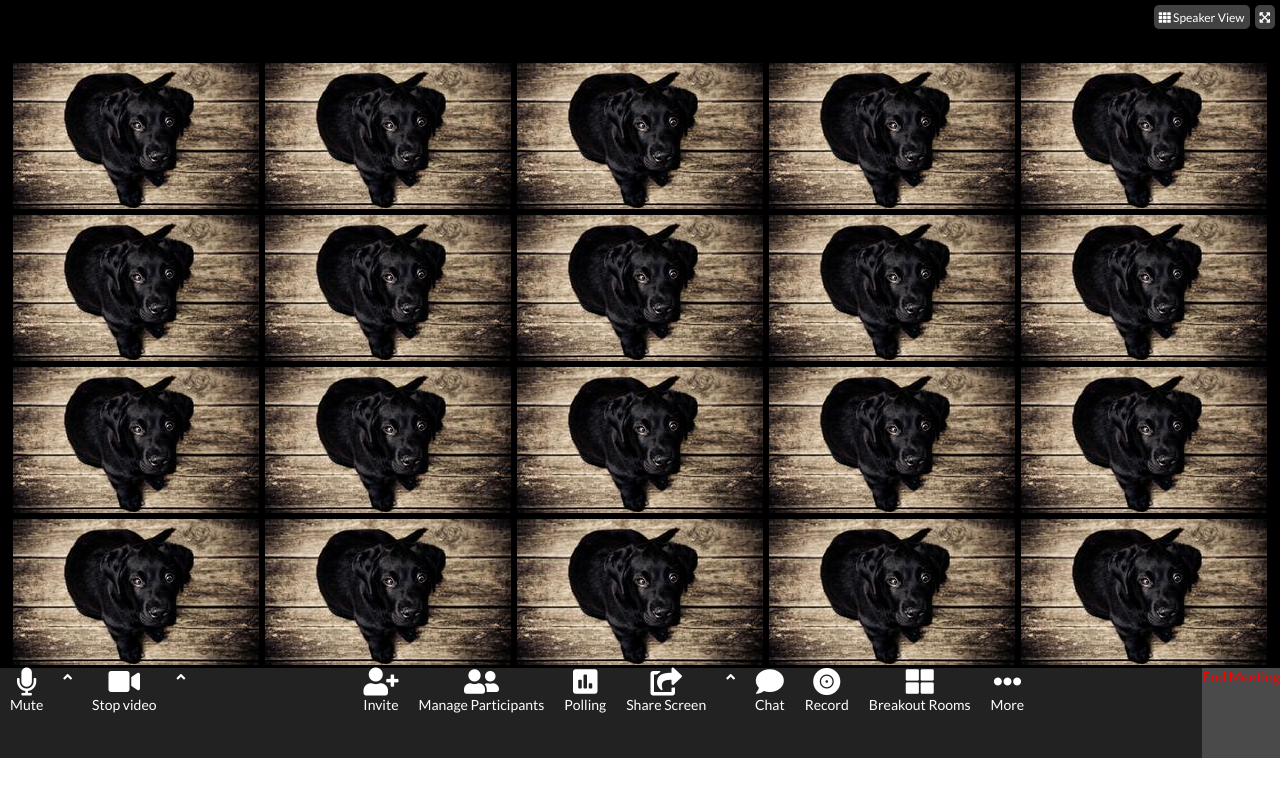
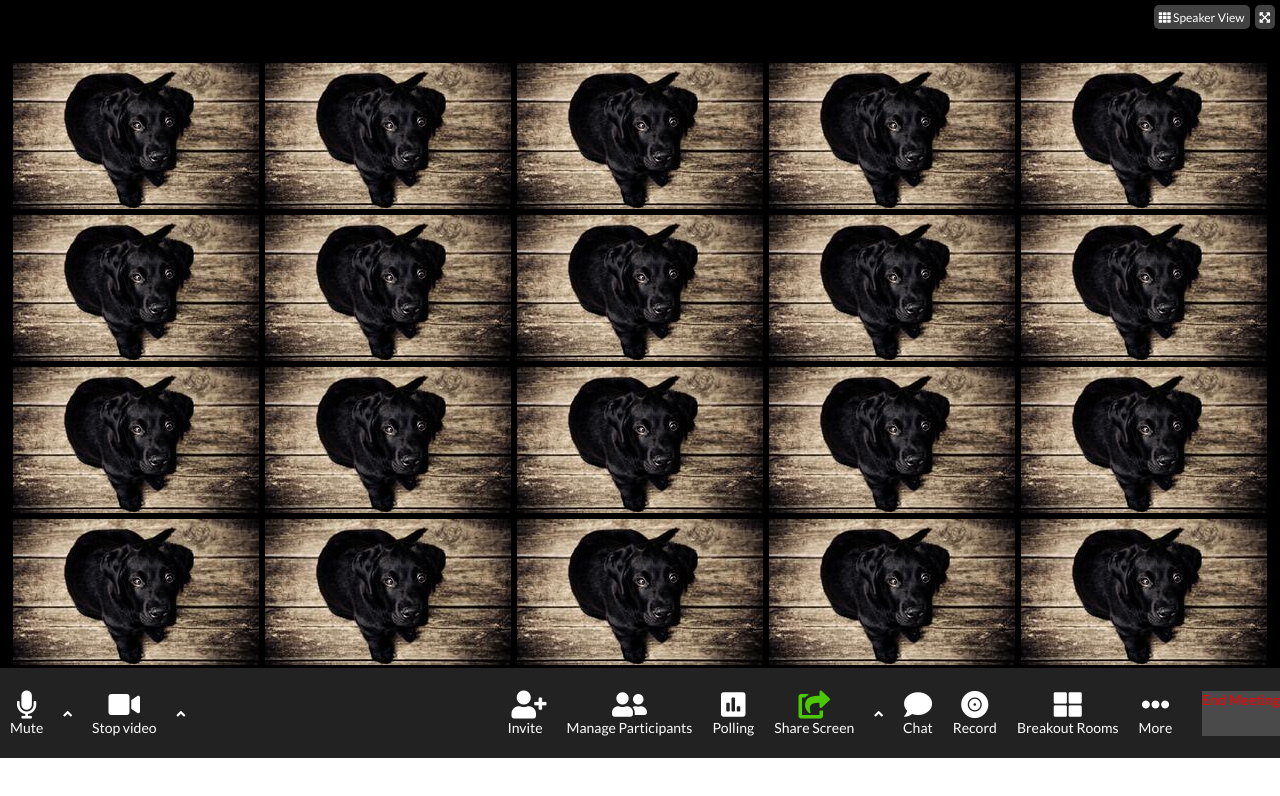
Before and after one commit to Kriska939/html-css-zoom, a plain HTML site: page index.html in a window 1280 px wide. Drawn offline with Linux system fonts and the light colour scheme.

Commit message:
added layout details

```diff
--- a/css/style.css
+++ b/css/style.css
@@ -18,6 +18,10 @@ body {
     color: red;
 }
 
+.green {
+    color: #4bc800;
+}
+
 .grey-bg {
     background-color: #4a4a4a;
 }
@@ -29,8 +33,6 @@ header {
     background-color: black;
     display: flex;
     justify-content: flex-end;
-    width: 100%;
-    position: fixed;
 }
 
 .nav-options {
@@ -41,14 +43,12 @@ header {
     height: 40%;
     border-radius: 5px;
     margin-top: 5px;
-
 }
 
 /* MAIN */
 
 main {
     background-color: black;
-    padding-top: 60px;
 }
 
 #container-users {
@@ -71,6 +71,8 @@ footer {
     display: flex;
     justify-content:space-between;
     text-align: center;
+    flex-wrap: wrap;
+    align-items: center;
 }
 
 .footer-elements {
@@ -83,11 +85,19 @@ footer .fas {
     font-size: 28px;
 }
 
+.options-footer {
+    margin-right: 20px;
+}
+
+.arrow {
+    align-self: center;
+}
+
 .options-footer .fa-angle-up {
     font-size: 14px;
     justify-content: center;
 }
 
-.options-footer {
-    margin-right: 20px;
+.options-footer .fa-user-plus {
+    padding-left: 8px;
 }
--- a/index.html
+++ b/index.html
@@ -51,14 +51,14 @@
                 <i class="fas fa-microphone"></i>
                 <p>Mute</p>
             </div>
-            <div class="options-footer">
+            <div class="options-footer arrow">
                 <i class="fas fa-angle-up"></i>
             </div>
             <div class="options-footer">
                 <i class="fas fa-video"></i>
                 <p>Stop video</p>
             </div>
-            <div class="options-footer">
+            <div class="options-footer arrow">
                 <i class="fas fa-angle-up"></i>
             </div>
 
@@ -77,10 +77,10 @@
                 <p>Polling</p>
             </div>
             <div class="options-footer">
-                <i class="fas fa-share-square"></i>
+                <i class="fas fa-share-square green"></i>
                 <p>Share Screen</p>
             </div>
-            <div class="options-footer">
+            <div class="options-footer arrow">
                 <i class="fas fa-angle-up"></i>
             </div>
             <div class="options-footer">
@@ -100,9 +100,10 @@
                 <p>More</p>
             </div>
 
-        </div>
-        <div class="footer-elements grey-bg">
-            <p class="red-text">End Meeting</p>
+            <div class="footer-elements grey-bg">
+                <p class="red-text">End Meeting</p>
+            </div>
+
         </div>
     </footer>
 </body>
```
